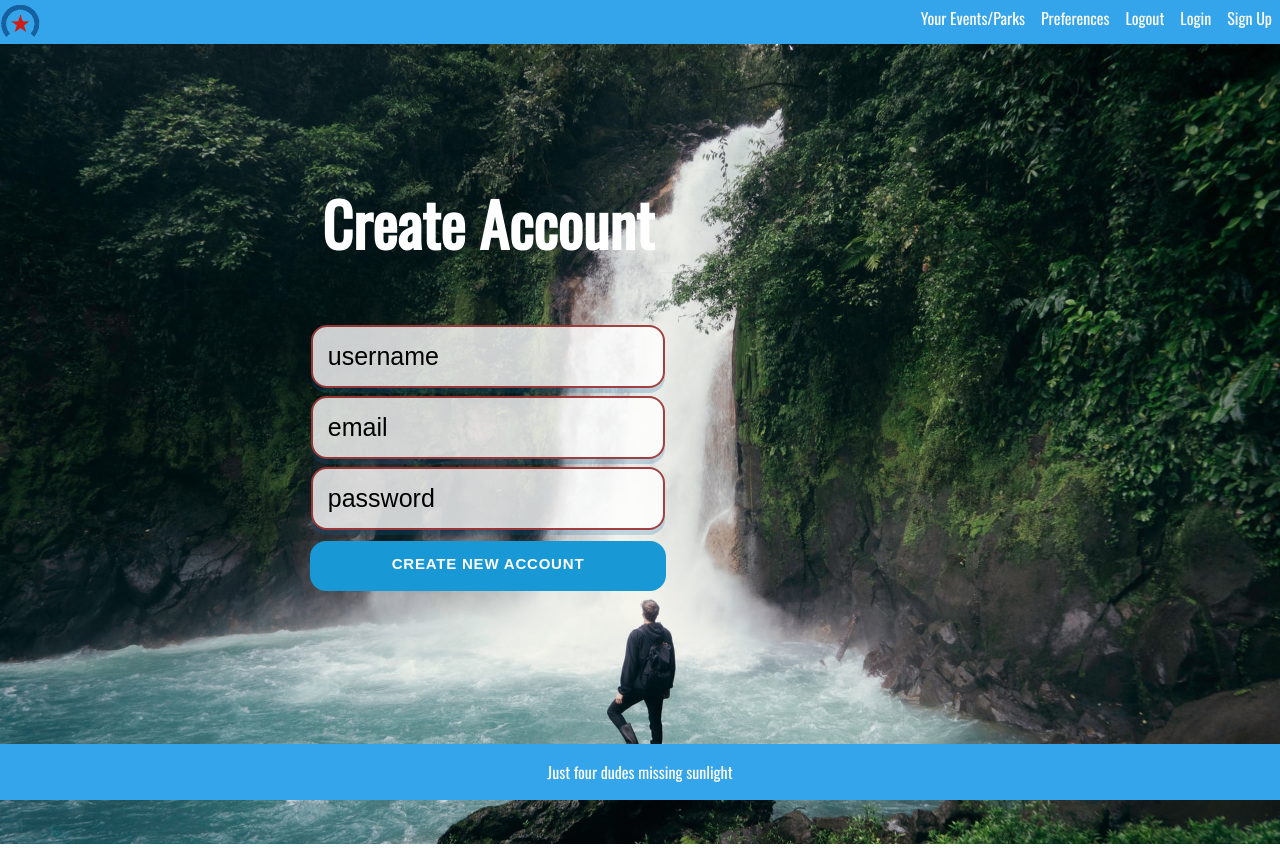
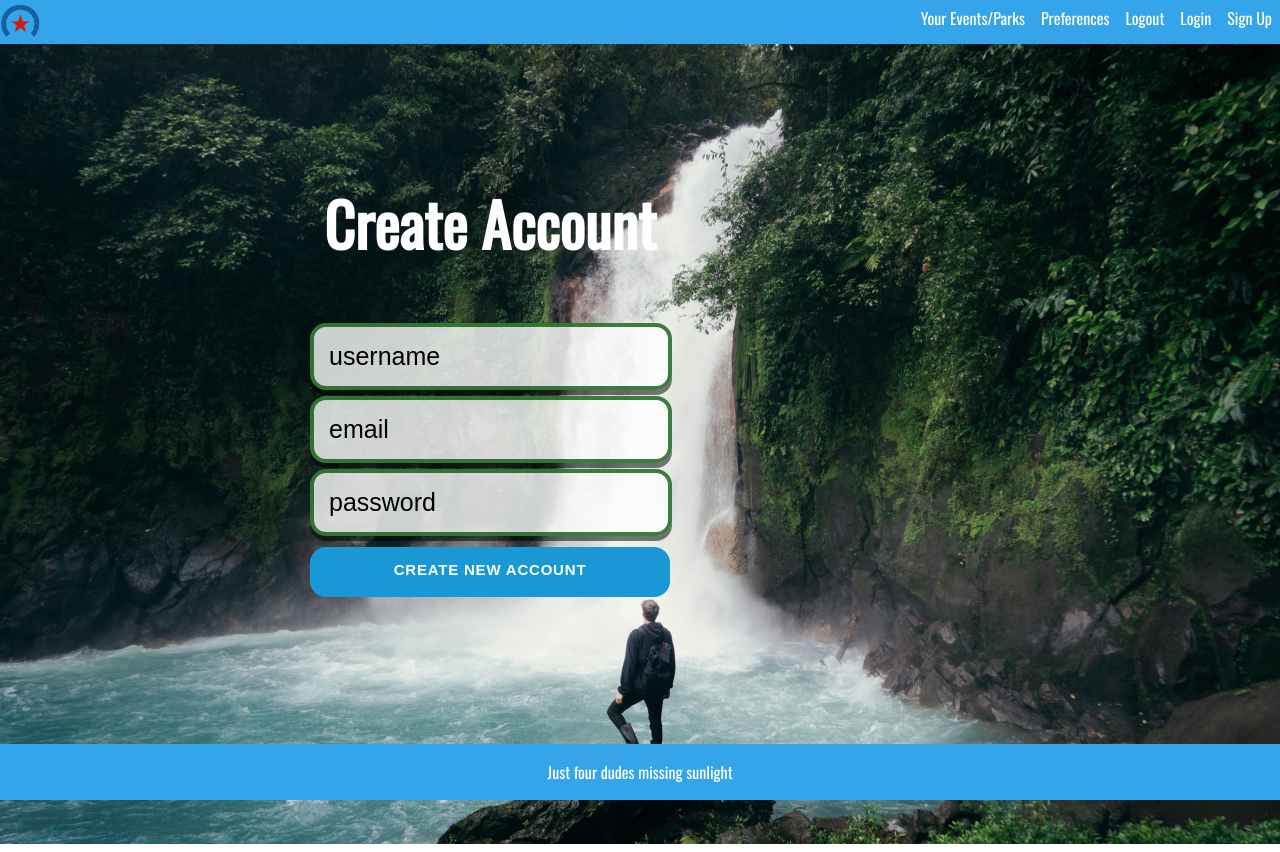
Before and after one commit to Jonathan-Sandifer/All-Star-Events, a React (Create React App) app in the folder ghi/: page /signup in a window 1280 px wide. Built offline with nearby package versions, Linux system fonts and the light colour scheme.

Commit message:
added some style changes to the log in/sign up forms

```diff
--- a/ghi/src/components/Login.js
+++ b/ghi/src/components/Login.js
@@ -24,8 +24,8 @@ class LoginForm extends React.Component {
         <div className="log-in-form">
           <h2>Log in</h2>
           <form>
-          <li><input className="form-inputs" type="text" placeholder='username or email'/></li>
-          <li><input className="form-inputs" type="text" placeholder='password'/></li>
+          <li><input className="form-inputs-login" type="text" placeholder='username or email'/></li>
+          <li><input className="form-inputs-login" type="text" placeholder='password'/></li>
           <li> <button className="form-button">  Log In  </button></li>
           </form>
         </div>
--- a/ghi/src/components/SignUp.js
+++ b/ghi/src/components/SignUp.js
@@ -26,9 +26,9 @@ class CreateAccountForm extends React.Component {
         <div className="sign-up-form">
           <h2>Create Account</h2>
           <form>
-            <li><input className="form-inputs" type="text" placeholder='username'/></li>
-            <li><input className="form-inputs" type="text" placeholder='email'/></li>
-            <li><input className="form-inputs" type="text" placeholder='password'/></li>
+            <li><input className="form-inputs-sign-up" type="text" placeholder='username'/></li>
+            <li><input className="form-inputs-sign-up" type="text" placeholder='email'/></li>
+            <li><input className="form-inputs-sign-up" type="text" placeholder='password'/></li>
             <li><button className="form-button">Create New Account</button></li>
           </form>
         </div>
--- a/ghi/src/index.css
+++ b/ghi/src/index.css
@@ -184,14 +184,30 @@ li {
   margin-left: 0px;
 }
 
-.form-inputs {
+.form-inputs-sign-up {
   display: inline-block;
   width: 90%;
   padding: 15px;
 
   background-color: rgba(255, 255, 255, 0.801);
   border-radius: 16px 16px 16px 16px;
-  border: 2px solid rgba(134, 10, 10, 0.774);
+  border: 4px solid rgba(4, 87, 4, 0.774);
+  margin-top: -25px;
+
+  box-shadow: 0px 5px rgba(0, 0, 0, 0.514);
+  color: rgb(0, 0, 0);
+  font-size: 25px;
+  transition: 0.4s ease;
+}
+
+.form-inputs-login {
+  display: inline-block;
+  width: 90%;
+  padding: 15px;
+
+  background-color: rgba(255, 255, 255, 0.801);
+  border-radius: 16px 16px 16px 16px;
+  border: 4px solid rgba(134, 10, 10, 0.774);
   margin-top: -25px;
 
   box-shadow: 0px 5px rgba(6, 103, 168, 0.2);
```
